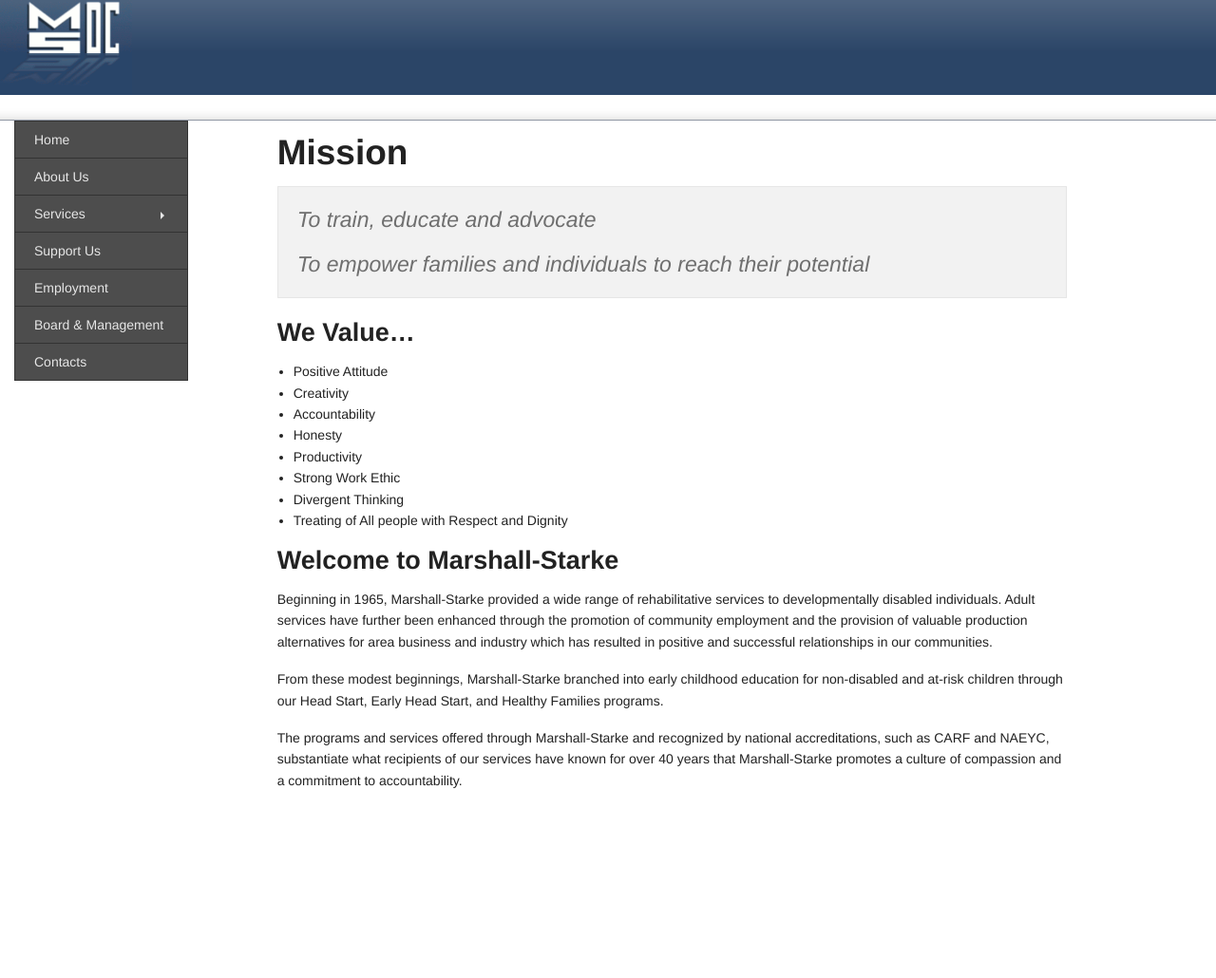
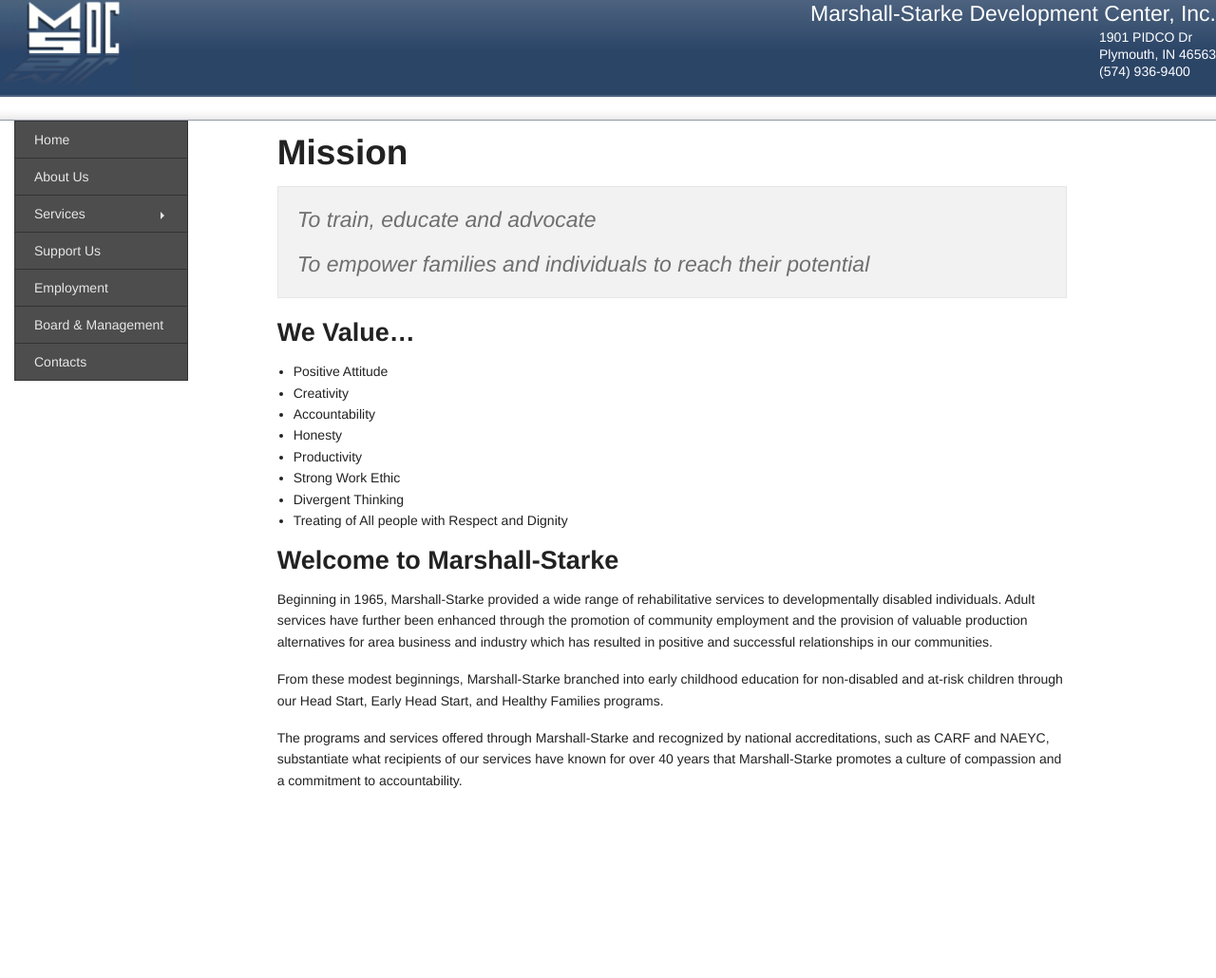
Before and after one commit to leviwilson/marshall-starke.org, a Jekyll site: the page built from index.md, in a window 1280 px wide. Shown: the whole page at 95% size. Built offline with Jekyll 4.4.1, drawn with Linux system fonts in a browser that asks for light colours; nearby versions of some CDN libraries; Markdown is read by kramdown in place of the engine named in the settings.

Commit message:
add banner info with address

```diff
--- a/_layouts/default.html
+++ b/_layouts/default.html
@@ -34,6 +34,14 @@
   <body>
     <div id="banner">
       <img src="/images/bg_logo.gif" />
+      <div class="right">
+        <h4 class="subheader" style="color: white; margin: 0;">Marshall-Starke Development Center, Inc.</h4>
+        <h6 class="subheader right" style="color: white; margin: 0;">
+          1901 PIDCO Dr <br />
+          Plymouth, IN  46563<br />
+          (574) 936-9400
+        </h6>
+      </div>
     </div>
     <div id="nav">&nbsp;</div>
 
--- a/stylesheets/app.css
+++ b/stylesheets/app.css
@@ -1,6 +1,5 @@
 #banner {
   background-image: url(../images/bg.gif);
-  background-repeat:  repeat-x;
   margin: 0;
   padding: 0;
 }
```
